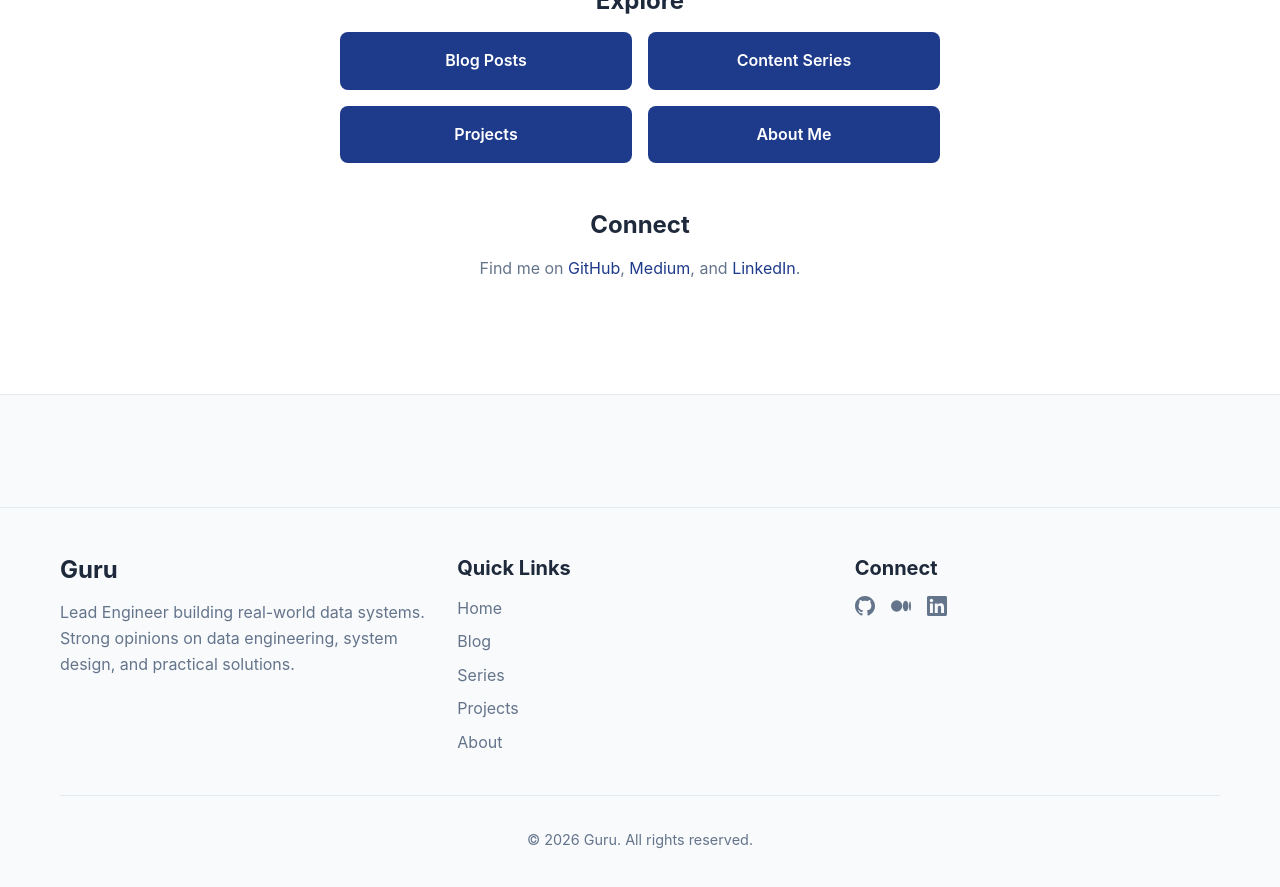
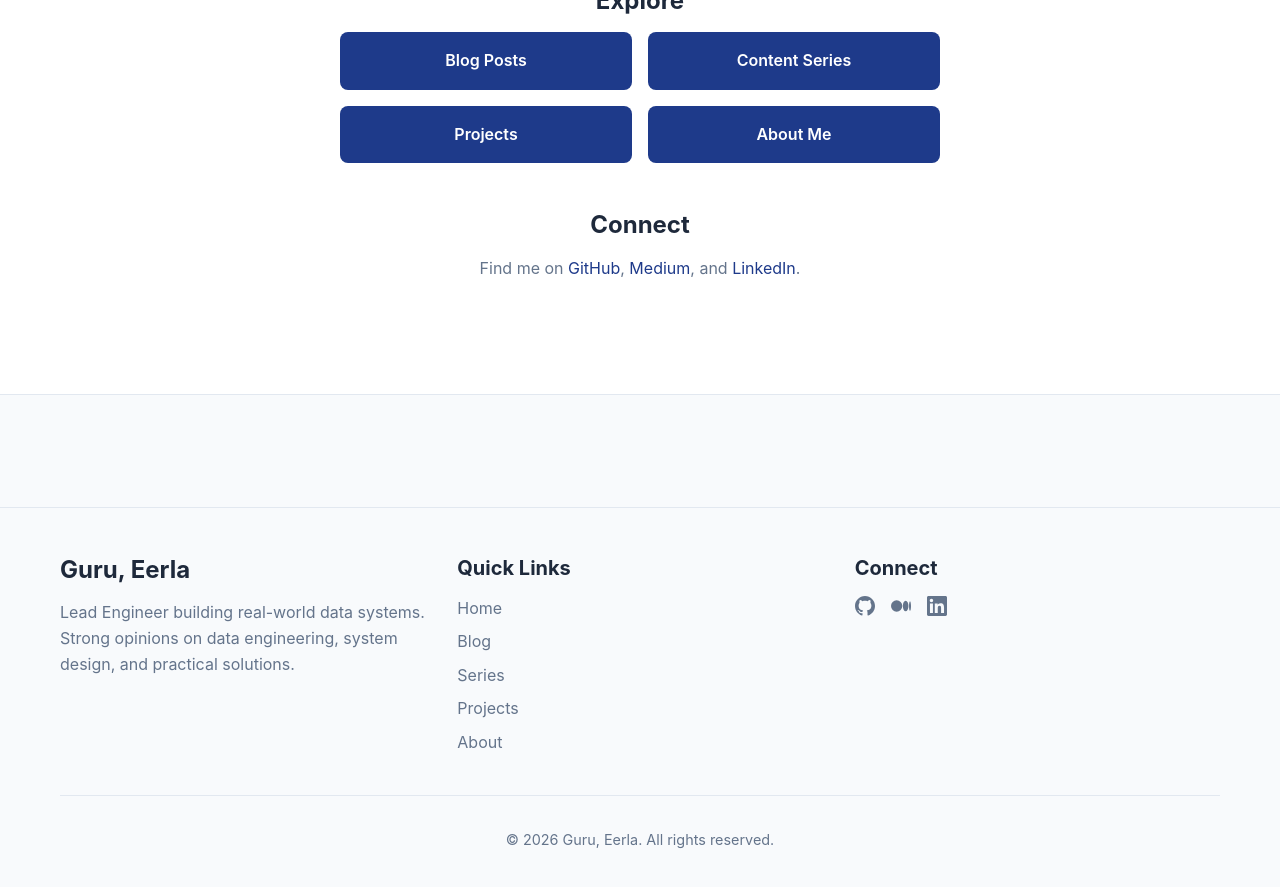
Before and after one commit to eerla/data-engineering-blog, a Jekyll site: the page built from index.md, in a window 1280 px wide and 900 px high, scrolled down 1313 px. Shown: the top 887 px of the window. Built offline with Jekyll 4.4.1, drawn with Linux system fonts in a browser that asks for light colours.

Commit message:
Update _config.yml

```diff
--- a/_config.yml
+++ b/_config.yml
@@ -1,9 +1,9 @@
 # Site settings
-title: "Guru | Data Engineering"
+title: "Guru, Eerla | Data Engineering"
 description: "Lead Engineer building real-world data systems. Strong opinions on data engineering, system design, and practical solutions."
 baseurl: "/data-engineering-blog"
 url: "https://eerla.github.io"
-author: "Guru"
+author: "Guru, Eerla"
 
 # Permalinks
 permalink: pretty
@@ -24,7 +24,7 @@ paginate_path: "/blog/page:num/"
 collections:
   posts:
     output: true
-    permalink: /:categories/:year/:month/:day/:title.html
+    permalink: /blog/:title/
 
 # Defaults
 defaults:
```
